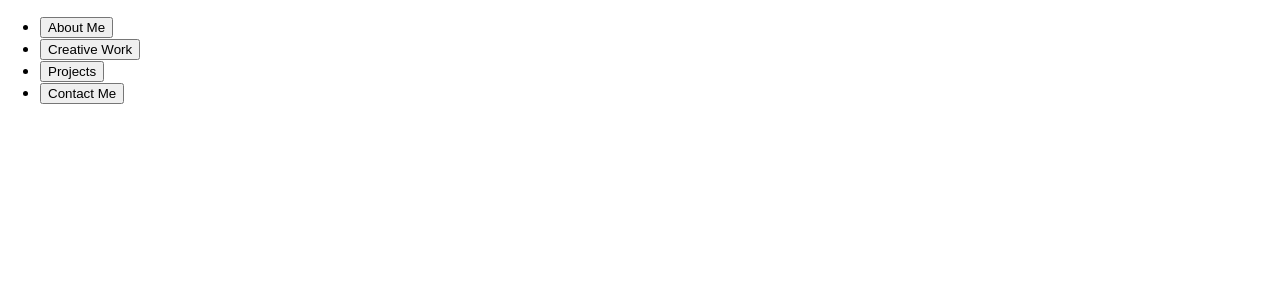
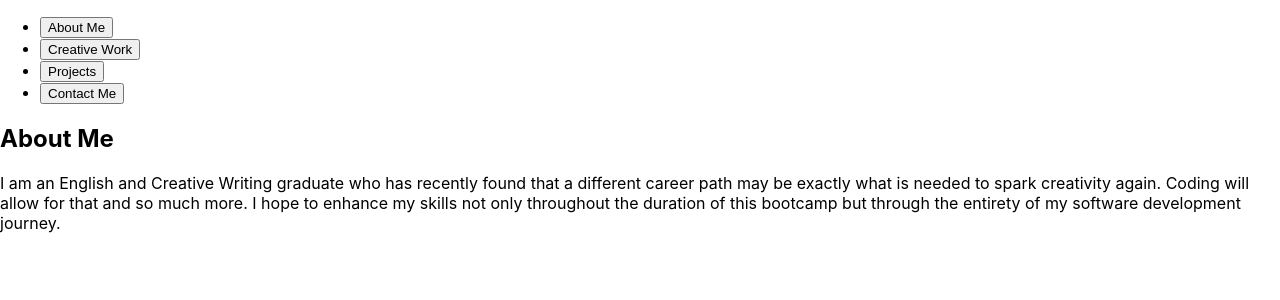
Before and after one commit to NazKena/Nuseyba-React-Portfolio, a React (Create React App) app in the folder nuseyba-react-portfolio/: page / in a window 1280 px wide. Shown: the top 300 px of the page. Built offline with nearby package versions, Linux system fonts and the light colour scheme; the HTML template or start-up script is replaced by a standard one.

Commit message:
about.js rendering successfully

```diff
--- a/nuseyba-react-portfolio/src/App.js
+++ b/nuseyba-react-portfolio/src/App.js
@@ -1,11 +1,14 @@
 import './App.css';
 import Header from "./components/header";
+import About from './components/about';
 
 function App() {
 
   return (
     <>
     <Header/>
+    <About/>
+
     </>
   )
   }
--- a/nuseyba-react-portfolio/src/components/about.js
+++ b/nuseyba-react-portfolio/src/components/about.js
@@ -2,7 +2,12 @@ import React from 'react'
 
 function About() {
   return (
-    <div>About</div>
-  )
-}
+
+    <div class="container1">
+    <section id="about-me" class="circle"></section>
+       <h2> About Me</h2>
+       <p>I am an English and Creative Writing graduate who has recently found that a different career path may be exactly what is needed to spark creativity again. Coding will allow for that and so much more. I hope to enhance my skills not only throughout the duration of this bootcamp but through the entirety of my software development journey.</p>
+</div>
+)}
+
 export default About
```
